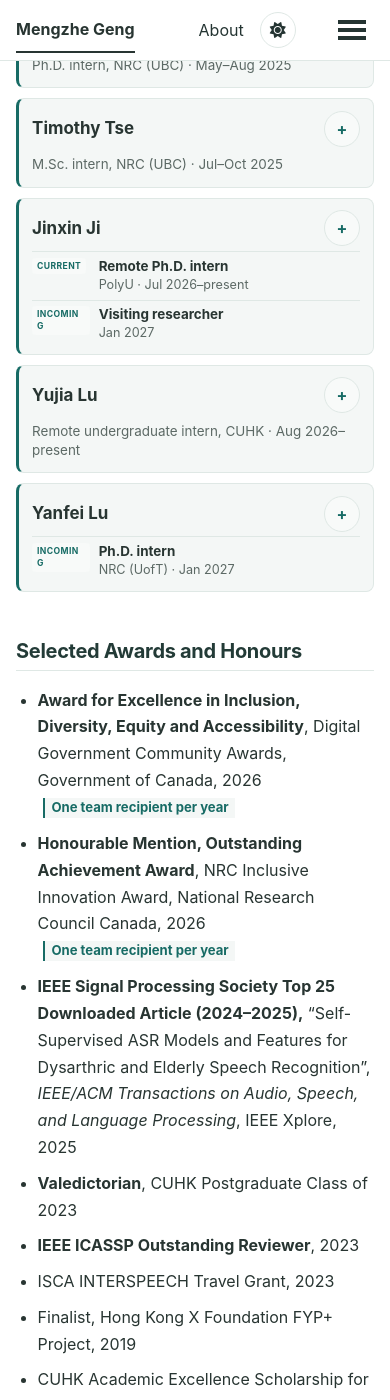
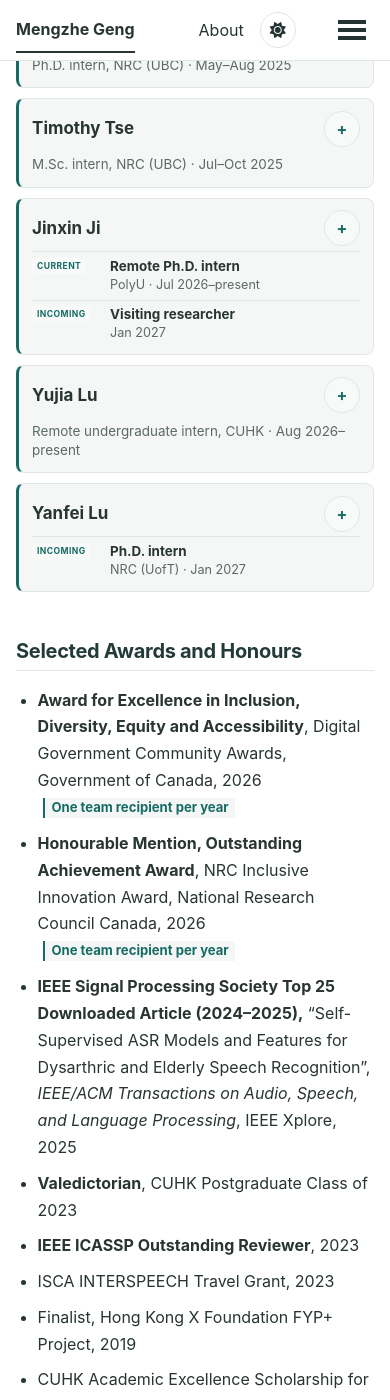
Before and after one commit to MENGZHEGENG/MENGZHEGENG.github.io, a Jekyll site: the page built from _pages/about.md, in a window 390 px wide and 1400 px high, scrolled down 4193 px. Built offline with Jekyll 4.4.1, drawn with Linux system fonts in a browser that asks for light colours.

Commit message:
Keep incoming role labels on one line

```diff
--- a/_sass/_custom.scss
+++ b/_sass/_custom.scss
@@ -936,7 +936,7 @@ html[data-theme="dark"] .timeline-row {
 
   .supervision-role-line {
     display: grid;
-    grid-template-columns: 4.45em minmax(0, 1fr);
+    grid-template-columns: 5.3em minmax(0, 1fr);
     align-items: start;
     column-gap: 0.5em;
     min-width: 0;
@@ -959,6 +959,7 @@ html[data-theme="dark"] .timeline-row {
     letter-spacing: 0.045em;
     line-height: 1.4;
     text-transform: uppercase;
+    white-space: nowrap;
   }
 
   .supervision-role-copy {
@@ -1035,7 +1036,7 @@ html[data-theme="dark"] .timeline-row {
   }
 
   .supervision-role-line {
-    grid-template-columns: 4.15em minmax(0, 1fr);
+    grid-template-columns: 5em minmax(0, 1fr);
     column-gap: 0.38em;
   }
 }
```
